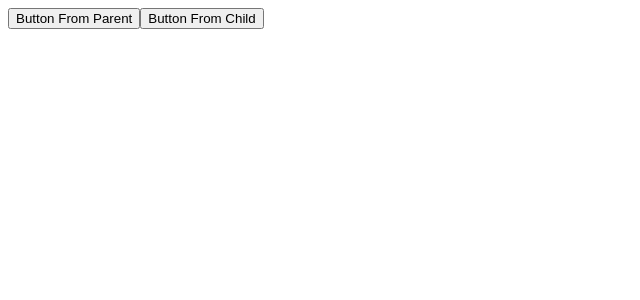
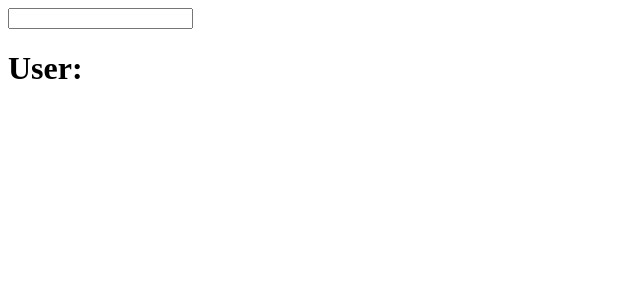
Before and after one commit to gyoryakos/react-hooks, a React (Create React App) app: page / in a window 1280 px wide. Shown: the top 300 px of the page, without its empty margins (0-640 px from the left). Built offline with nearby package versions, Linux system fonts and the light colour scheme.

Commit message:
add useContext

```diff
--- a/src/index.js
+++ b/src/index.js
@@ -17,7 +17,10 @@
 //import App from './project_useLayoutEffect/App';
 
 // useImperativeHandle
-import App from './project_useImperativeHandle/App';
+//import App from './project_useImperativeHandle/App';
+
+// useContext
+import App from './project_useContext/App';
 
 const root = ReactDOM.createRoot(document.getElementById('root'));
 root.render(<App />);
--- /dev/null
+++ b/src/project_useContext/App.js
@@ -0,0 +1,15 @@
+import React, {useState, createContext} from 'react';
+import Login from "./Login";
+import User from "./User";
+
+export const AppContext = createContext(null);
+
+export default function App() {
+    const [username, setUsername] = useState("");
+
+    return (
+        <AppContext.Provider value={{username, setUsername}}>
+            <Login /> <User />
+        </AppContext.Provider>
+    );
+}
--- /dev/null
+++ b/src/project_useContext/Login.js
@@ -0,0 +1,19 @@
+import React, { useContext } from "react";
+import {AppContext} from "./App.js";
+
+
+function Login() {
+    const {setUsername} = useContext(AppContext);
+
+    return(
+        <div>
+            <input
+                onChange={(event) => {
+                    setUsername(event.target.value);
+                }}
+            />
+        </div>
+    );
+}
+
+export default Login;
--- /dev/null
+++ b/src/project_useContext/User.js
@@ -0,0 +1,15 @@
+import React, {useContext} from "react";
+import {AppContext} from "./App.js";
+
+function User() {
+
+    const {username} = useContext(AppContext);
+
+    return (
+        <div>
+            <h1>User: {username}</h1>
+        </div>
+    );
+}
+
+export default User;
```
